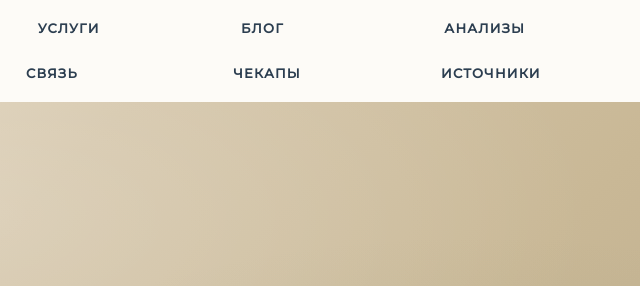
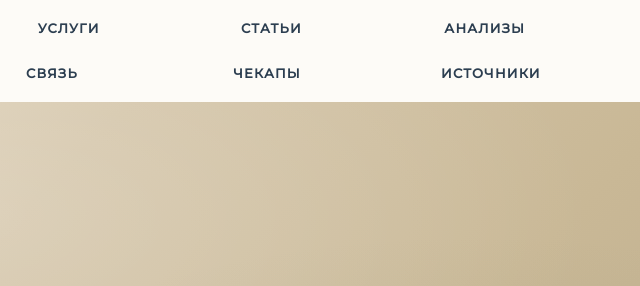
Before and after one commit to Pilipenkopv/aroma-pilipenko, a plain HTML site: page index.html in a window 1280 px wide. Shown: the top 286 px of the page, 421-1061 px from the left. Drawn offline with nearby package versions, Linux system fonts and the light colour scheme.

Commit message:
Add files via upload

```diff
--- a/index.html
+++ b/index.html
@@ -723,7 +723,7 @@ nav a:not(.dropbtn):not(.dropdown-content a):hover {
 <a href="index.html#author" style="color:#2c3e50;text-decoration:none;padding:8px 12px;font-size:13px;font-weight:600;white-space:nowrap;">ОБО МНЕ</a>
 <a href="aromatherapy.html" style="color:#2c3e50;text-decoration:none;padding:8px 12px;font-size:13px;font-weight:600;white-space:nowrap;">АРОМАТЕРАПИЯ</a>
 <a href="services.html" style="color:#2c3e50;text-decoration:none;padding:8px 12px;font-size:13px;font-weight:600;white-space:nowrap;">УСЛУГИ</a>
-<a href="blog.html" style="color:#2c3e50;text-decoration:none;padding:8px 12px;font-size:13px;font-weight:600;white-space:nowrap;">БЛОГ</a>
+<a href="blog.html" style="color:#2c3e50;text-decoration:none;padding:8px 12px;font-size:13px;font-weight:600;white-space:nowrap;">Статьи</a>
 <a href="analyses.html" style="color:#2c3e50;text-decoration:none;padding:8px 12px;font-size:13px;font-weight:600;white-space:nowrap;">АНАЛИЗЫ</a>
 <a href="calculators.html" style="color:#2c3e50;text-decoration:none;padding:8px 12px;font-size:13px;font-weight:600;white-space:nowrap;">КАЛЬКУЛЯТОРЫ</a>
 </div>
```
